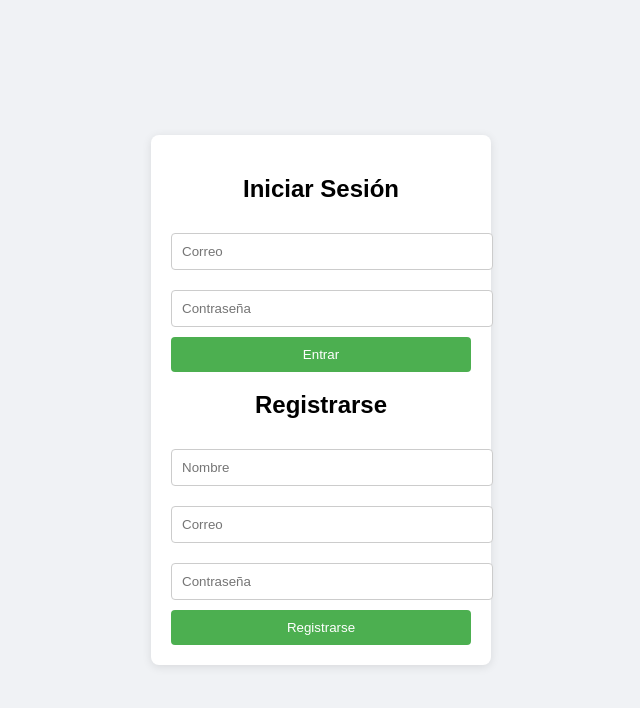
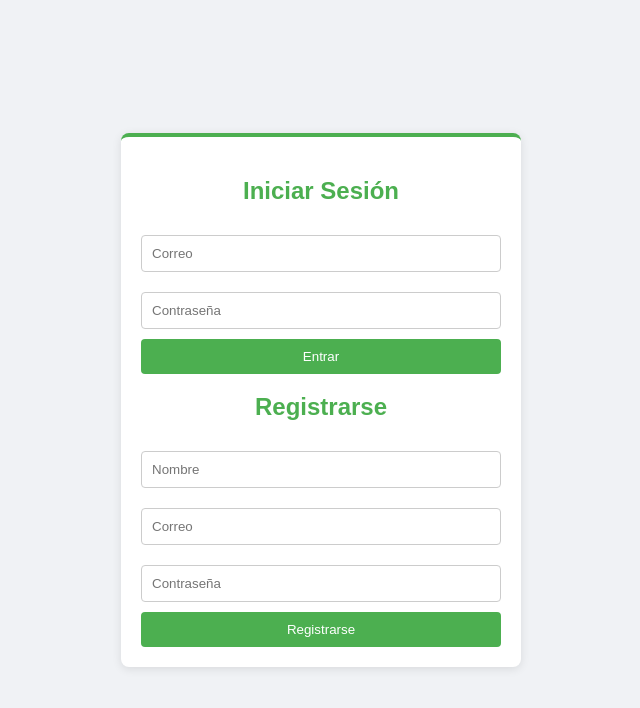
Before and after one commit to Leo07102004/DisArq-FrontendProyecto-BarraganGomezMontoya, a plain HTML site: page login_register.html in a window 1280 px wide. Shown: the whole page, without its empty margins (319-959 px from the left). Drawn offline with Linux system fonts and the light colour scheme.

Commit message:
Update login_register.html

```diff
--- a/login_register.html
+++ b/login_register.html
@@ -1,53 +1,13 @@
-<!-- login_register.html -->
 <!DOCTYPE html>
 <html lang="es">
 <head>
     <meta charset="UTF-8">
     <meta name="viewport" content="width=device-width, initial-scale=1.0">
     <title>Iniciar Sesión / Registro</title>
-    <style>
-        body {
-            font-family: Arial, sans-serif;
-            background-color: #f0f2f5;
-            margin: 0;
-            padding: 0;
-            display: flex;
-            justify-content: center;
-            align-items: center;
-            height: 100vh;
-        }
-        .container {
-            background-color: white;
-            padding: 20px;
-            border-radius: 8px;
-            box-shadow: 0 2px 10px rgba(0, 0, 0, 0.1);
-            width: 300px;
-        }
-        h2 {
-            text-align: center;
-        }
-        input {
-            width: 100%;
-            padding: 10px;
-            margin: 10px 0;
-            border: 1px solid #ccc;
-            border-radius: 4px;
-        }
-        button {
-            width: 100%;
-            padding: 10px;
-            background-color: #4CAF50;
-            color: white;
-            border: none;
-            border-radius: 4px;
-            cursor: pointer;
-        }
-        button:hover {
-            background-color: #45a049;
-        }
-    </style>
+    <link rel="stylesheet" href="style_login_register.css">
 </head>
 <body>
+    <div class="login-container"> <!-- Clase específica para centrar -->
         <div class="container">
             <h2>Iniciar Sesión</h2>
             <input type="text" placeholder="Correo" required>
@@ -60,5 +20,6 @@
             <input type="password" placeholder="Contraseña" required>
             <button>Registrarse</button>
         </div>
+    </div>
 </body>
 </html>
```
Lines whose indentation alone changed are shown as unchanged.
